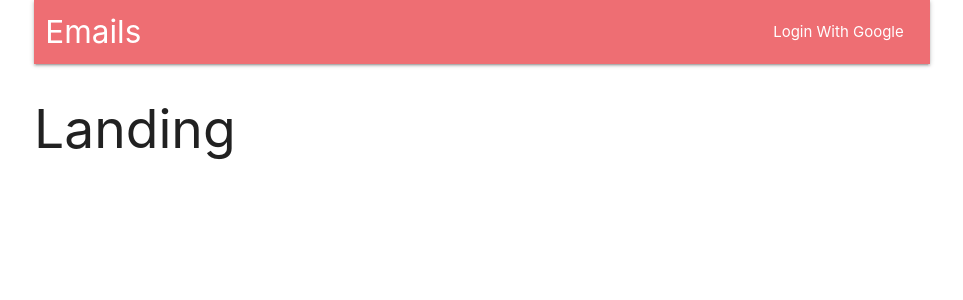
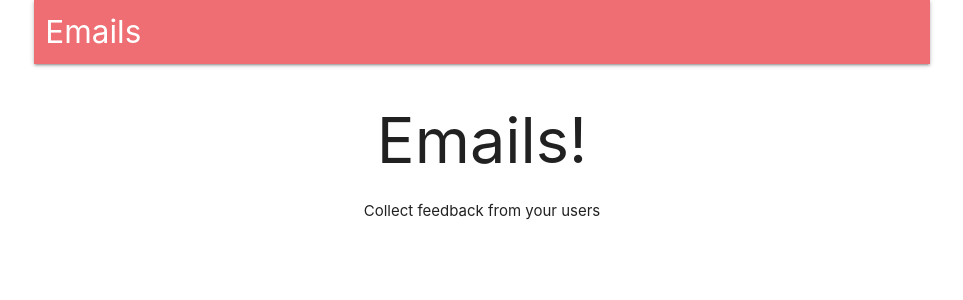
Before and after one commit to jkhusanov/emails-full-stack, a React (Create React App) app in the folder client/: page / in a window 1280 px wide. Shown: the top 300 px of the page, without its empty margins (158-1121 px from the left). Built offline with nearby package versions, Linux system fonts and the light colour scheme; no server answers.

Commit message:
Full cycle of authentication is connected to front-end Header

```diff
--- a/client/src/components/App.js
+++ b/client/src/components/App.js
@@ -4,9 +4,9 @@ import { connect } from 'react-redux'; // gives certain components ability to ca
 import * as actions from '../actions';
 
 import Header from './Header';
+import Landing from './Landing';
 const Dashboard = () => <h2>Dashboard</h2>;
 const SurveyNew = () => <h2>SurveyNew</h2>;
-const Landing = () => <h2>Landing</h2>;
 
 class App extends Component {
   componentDidMount() {
--- a/client/src/components/Header.js
+++ b/client/src/components/Header.js
@@ -1,6 +1,26 @@
 import React, { Component } from 'react';
+import { connect } from 'react-redux';
 
 class Header extends Component {
+  renderContent() {
+    switch (this.props.auth) {
+      case null:
+        return;
+      case false:
+        return (
+          <li>
+            <a href="/auth/google">Login With Google</a>
+          </li>
+        );
+
+      default:
+        return (
+          <li>
+            <a href="/api/logout">Log out</a>
+          </li>
+        );
+    }
+  }
   render() {
     return (
       <nav>
@@ -11,9 +31,7 @@ class Header extends Component {
                 Emails
               </a>
               <ul className="right">
-                <li>
-                  <a href="#">Login With Google</a>
-                </li>
+                <li>{this.renderContent()}</li>
               </ul>
             </div>
           </div>
@@ -22,5 +40,7 @@ class Header extends Component {
     );
   }
 }
-
-export default Header;
+function mapStateToProps({ auth }) {
+  return { auth };
+}
+export default connect(mapStateToProps)(Header);
--- /dev/null
+++ b/client/src/components/Landing.js
@@ -0,0 +1,11 @@
+import React from 'react';
+const Landing = () => {
+  return (
+    <div style={{ textAlign: 'center' }}>
+      <h1>Emails!</h1>
+      Collect feedback from your users
+    </div>
+  );
+};
+
+export default Landing;
```
Also changed, not shown: 1 other file (tests, documents, lock files or other folders).
